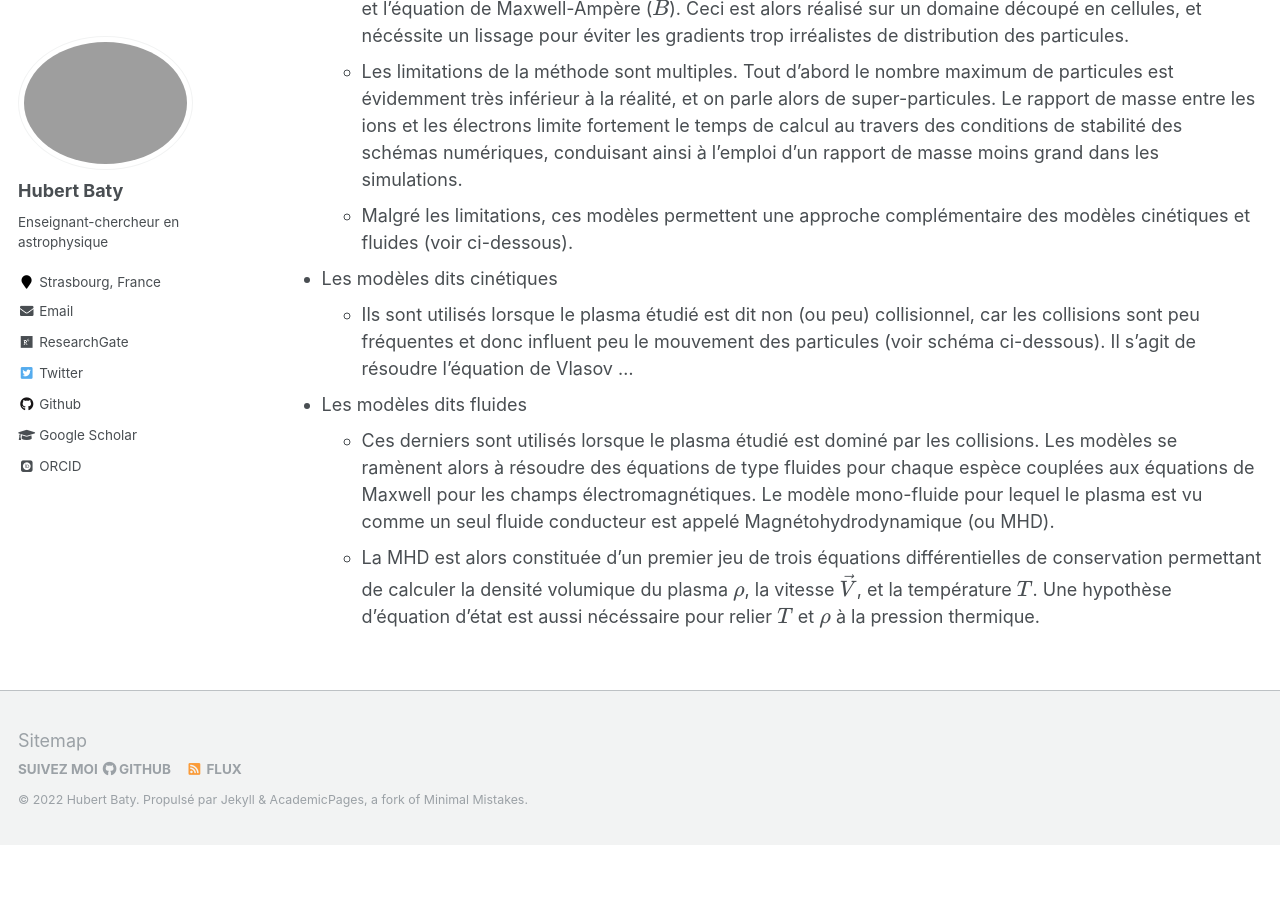
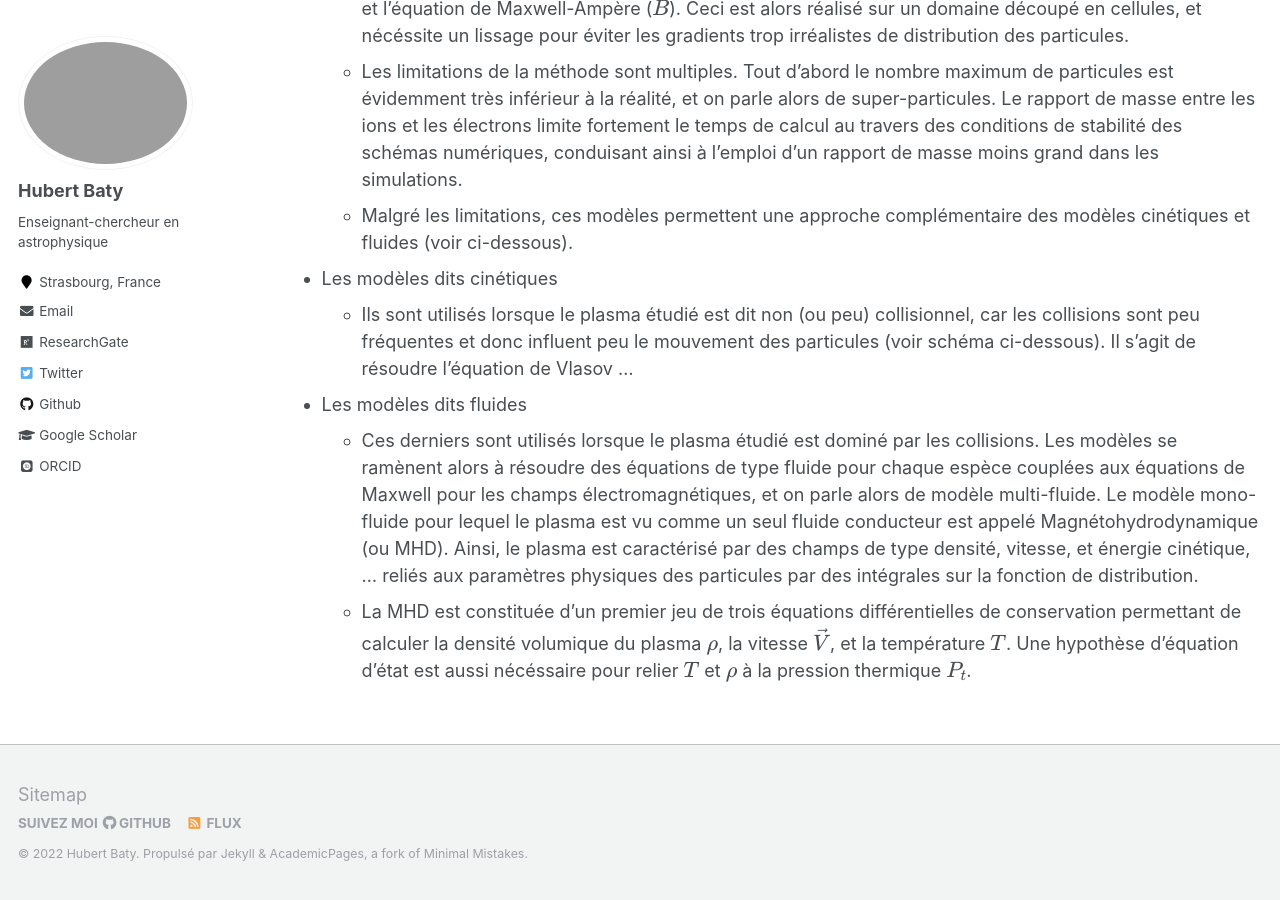
Before and after one commit to hubertbaty/hubertbaty.github.io, a Jekyll site: the page built from _pages/plasma.md, in a window 1280 px wide and 900 px high, scrolled down 3305 px. Built offline with Jekyll 4.4.1, drawn with Linux system fonts in a browser that asks for light colours; some web fonts are replaced; formulas are drawn with MathJax 3; before the commit the page ends 4151 px from its top, so only the background shows below that.

Commit message:
Update plasma.md

```diff
--- a/_pages/plasma.md
+++ b/_pages/plasma.md
@@ -56,5 +56,5 @@ Modèles de description des plasmas
 * Les modèles dits cinétiques
   * Ils sont utilisés lorsque le plasma étudié est dit non (ou peu) collisionnel, car les collisions sont peu fréquentes et donc influent peu le mouvement des particules (voir schéma ci-dessous). Il s'agit de résoudre l'équation de Vlasov ...
 * Les modèles dits fluides
-  * Ces derniers sont utilisés lorsque le plasma étudié est dominé par les collisions. Les modèles se ramènent alors à résoudre des équations de type fluides pour chaque espèce couplées aux équations de Maxwell pour les champs électromagnétiques. Le modèle mono-fluide pour lequel le plasma est vu comme un seul fluide conducteur est appelé Magnétohydrodynamique (ou MHD).
-  * La MHD est alors constituée d'un premier jeu de trois équations différentielles de conservation permettant de calculer la densité volumique du plasma $\rho$, la vitesse $\vec V$, et la température $T$. Une hypothèse d'équation d'état est aussi nécéssaire pour relier $T$ et $\rho$ à la pression thermique.
+  * Ces derniers sont utilisés lorsque le plasma étudié est dominé par les collisions. Les modèles se ramènent alors à résoudre des équations de type fluide pour chaque espèce couplées aux équations de Maxwell pour les champs électromagnétiques, et on parle alors de modèle multi-fluide. Le modèle mono-fluide pour lequel le plasma est vu comme un seul fluide conducteur est appelé Magnétohydrodynamique (ou MHD). Ainsi, le plasma est caractérisé par des champs de type densité, vitesse, et énergie cinétique, ... reliés aux paramètres physiques des particules par des intégrales sur la fonction de distribution.
+  * La MHD est constituée d'un premier jeu de trois équations différentielles de conservation permettant de calculer la densité volumique du plasma $\rho$, la vitesse $\vec V$, et la température $T$. Une hypothèse d'équation d'état est aussi nécéssaire pour relier $T$ et $\rho$ à la pression thermique $P_t$.
```
